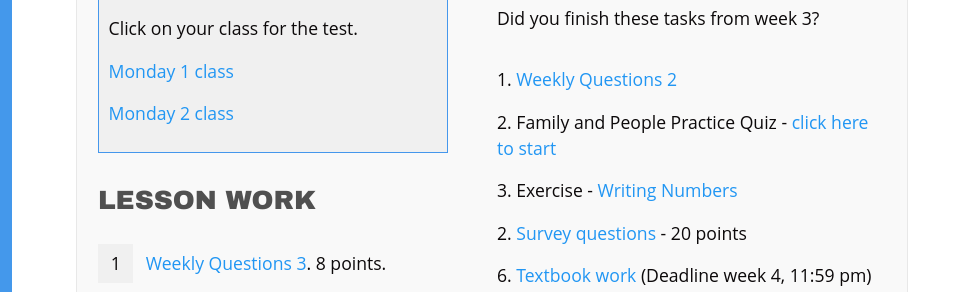
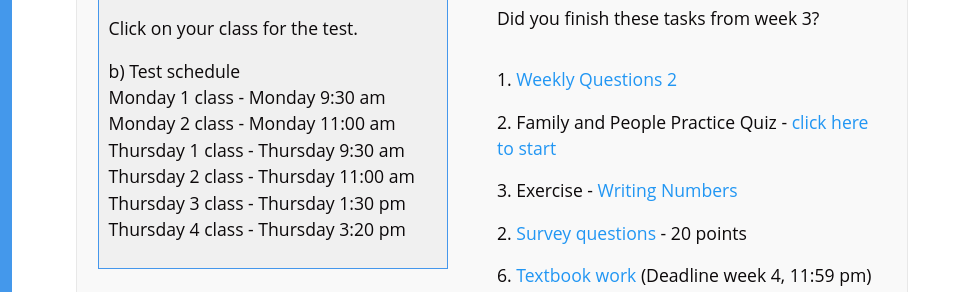
Before and after one commit to ae2020online/spring, a plain HTML site: page index.html in a window 1280 px wide. Shown: the part 322-614 px from the top of the page, 308-1280 px from the left. Drawn offline with nearby package versions, Linux system fonts and the light colour scheme.

Commit message:
Update index.html

```diff
--- a/index.html
+++ b/index.html
@@ -288,8 +288,13 @@
 									<div class="test-bg">
 										<h3 class="lesson"><b>BLOCK 1 TEST</b></h3>
 										<p>Click on your class for the test.</p>
-										<p><a href="https://classroom.google.com/u/1/w/NTgxMTgyNDc1MTJa/t/all" target="_blank">Monday 1 class</a></p>
-										<p><a href="https://classroom.google.com/u/1/w/NTgxMTgyNDc3MTha/t/all" target="_blank">Monday 2 class</a></p>
+										<p>b) Test schedule<br>
+										Monday 1 class - Monday 9:30 am<br>
+										Monday 2 class - Monday 11:00 am<br>
+										Thursday 1 class - Thursday 9:30 am<br>
+										Thursday 2 class - Thursday 11:00 am<br>
+										Thursday 3 class - Thursday 1:30 pm<br>
+										Thursday 4 class - Thursday 3:20 pm</p>
 									</div>
 									<h3 class="lesson"><b>LESSON WORK</b></h3>
 									<div class="number"><p class="number-p">1</p></div>
```
